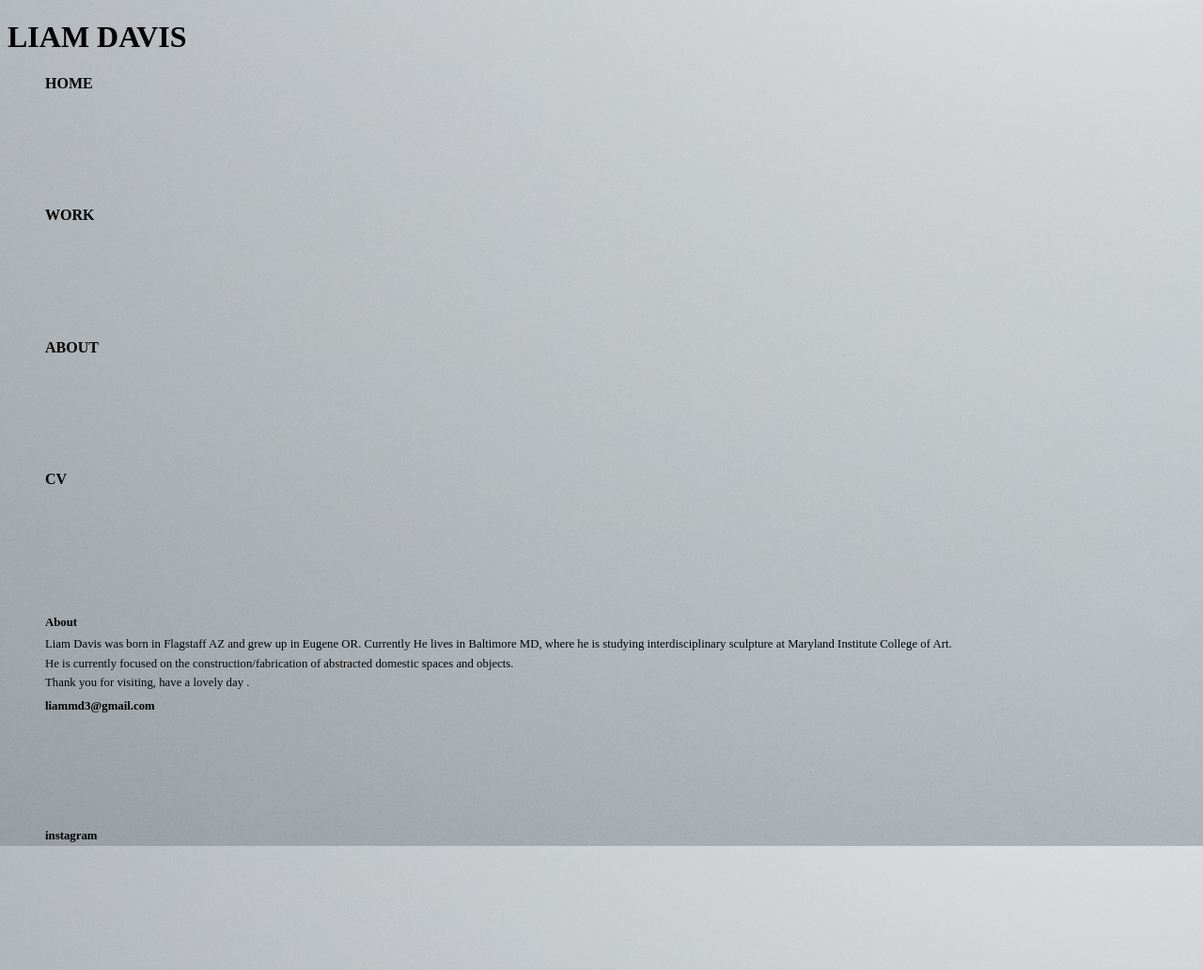
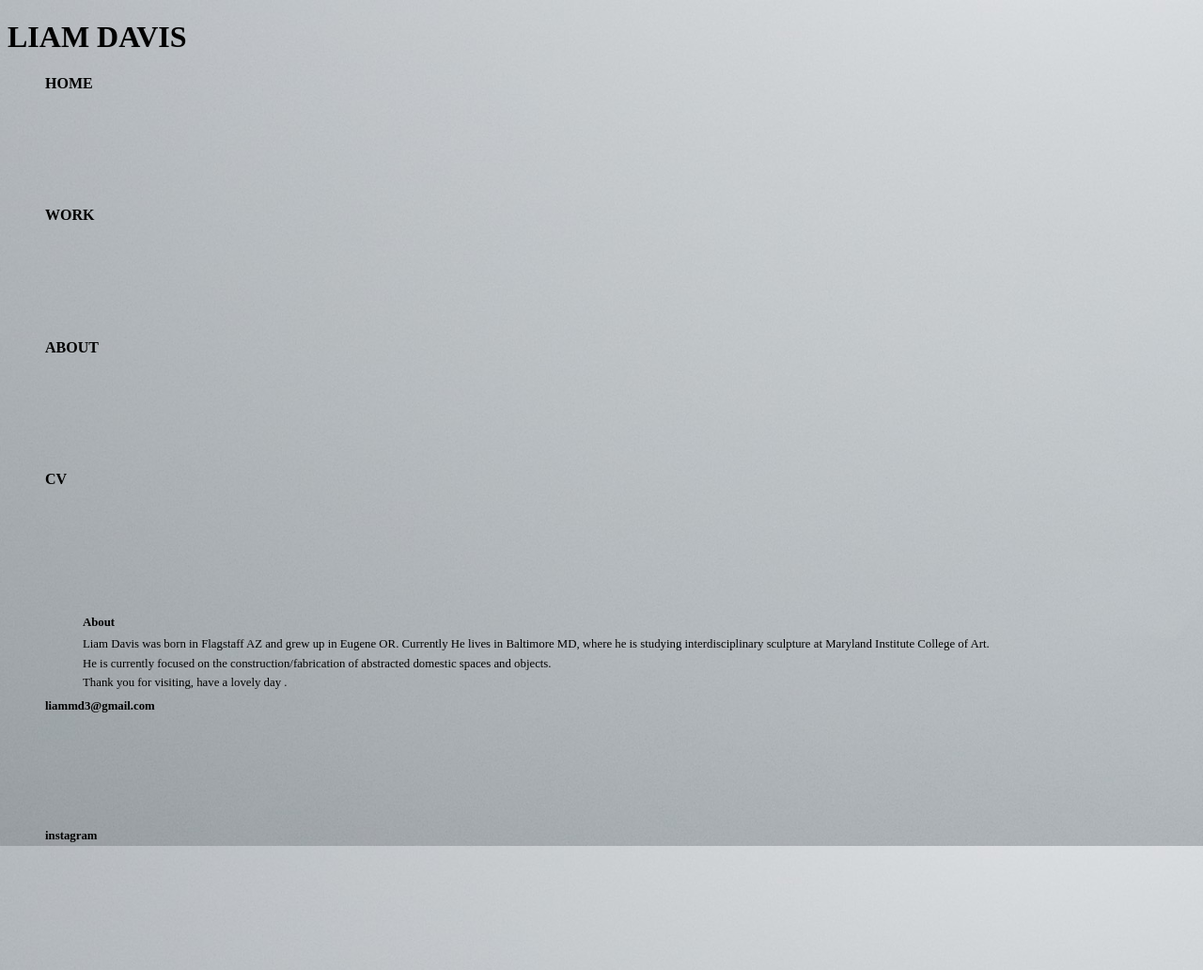
Before and after one commit to liammdavis/liammdavis.github.io, a Jekyll site: the page built from about/index.html, in a window 1280 px wide. Shown: the whole page at 94% size. Built offline with Jekyll 4.4.1, drawn with Linux system fonts in a browser that asks for light colours.

Commit message:
Update main.css

```diff
--- a/css/main.css
+++ b/css/main.css
@@ -40,12 +40,22 @@
     font-size: .8em;
 }
 
-.work, .other {
+.work {
     padding: 40px;
     margin-left: 40px;
     list-style: none;
 }
 
+.other {
+    padding: 40px;
+    margin-left: 40px;
+    list-style: none;
+}
+
+div .about {
+    padding-left: 40px;
+}
+
 div ul {
     padding-bottom: 10%;
 }
```
